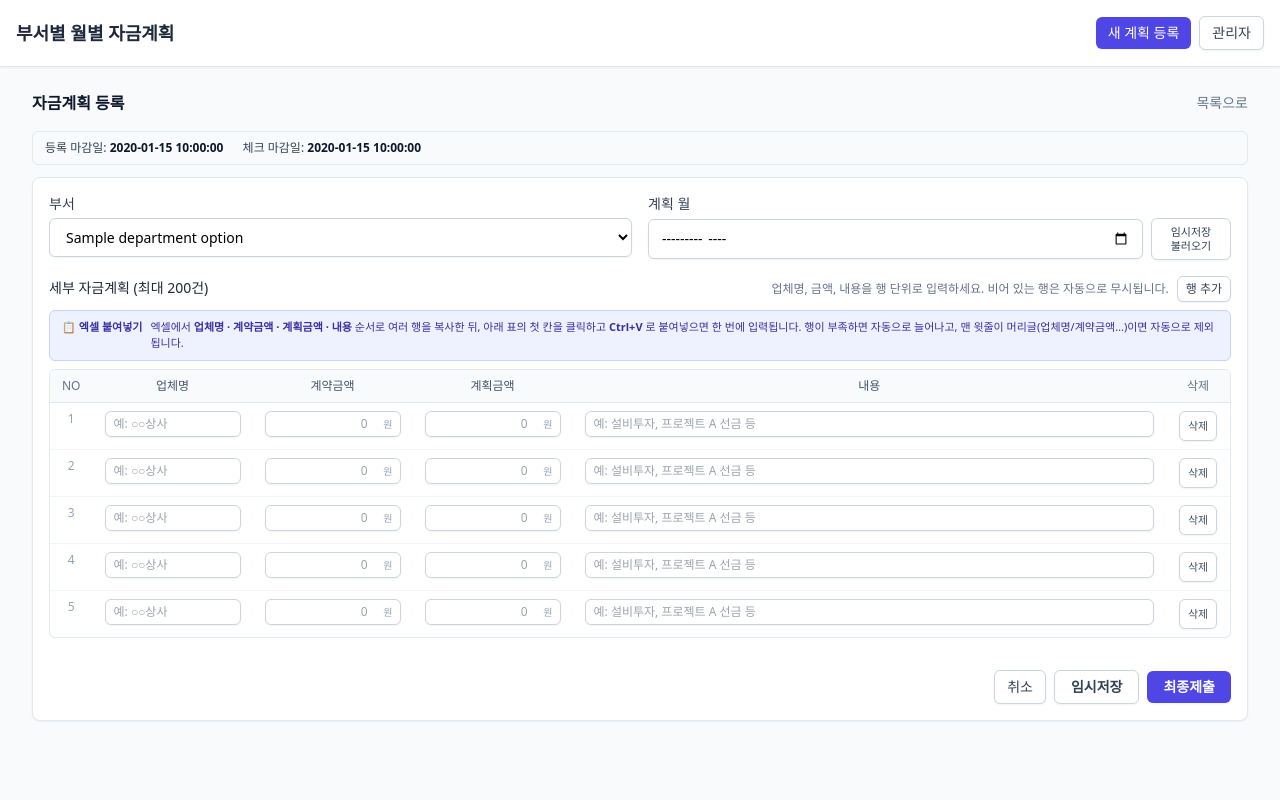
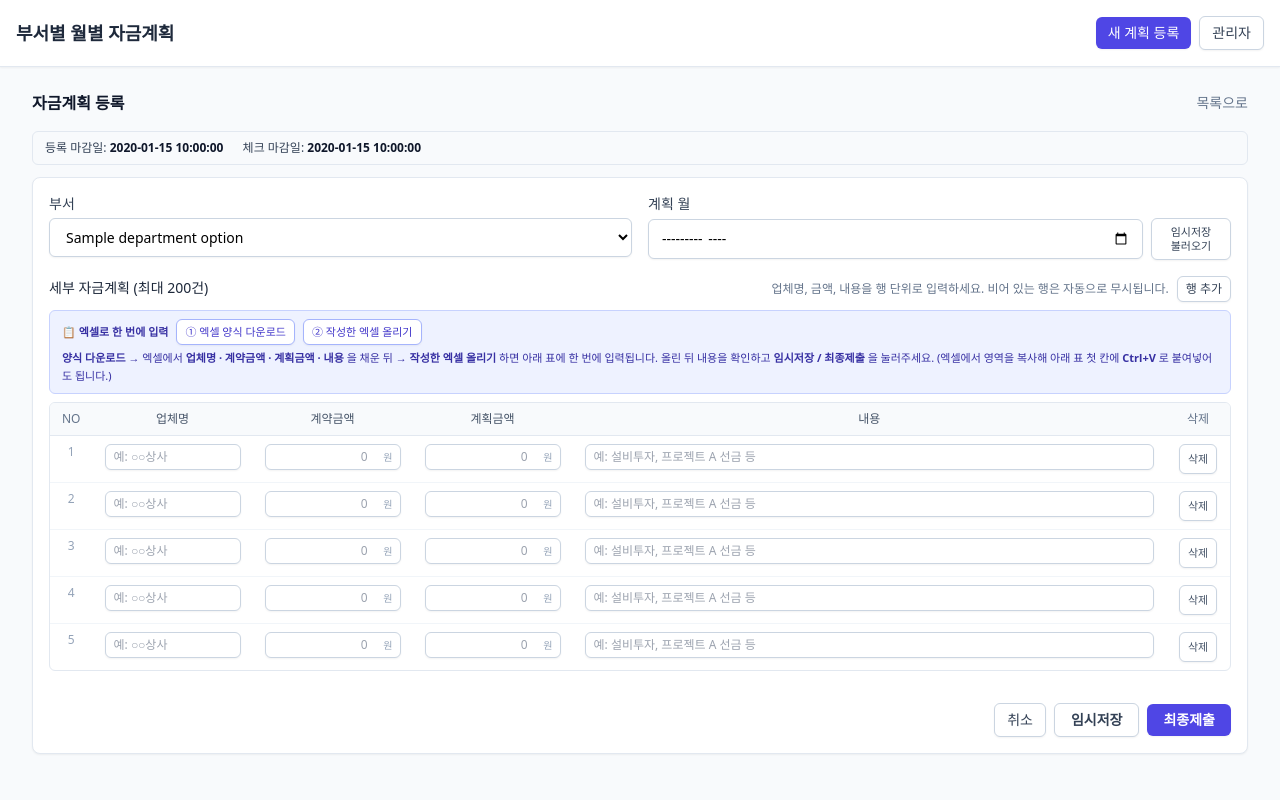
Before and after one commit to wilcoco/jsa, a Flask app: template templates/new_plan.html in a window 1280 px wide. Run offline with Flask 3, Linux system fonts and the light colour scheme; the template is opened without the code that fills it: most values are stand-ins (such as "Sample title", 1, 10 or a date in 2020); some libraries are stand-ins or nearby versions.

Commit message:
엑셀 양식 다운로드 + 업로드(.xlsx/.csv) 일괄 입력 기능 추가
- '엑셀 양식 다운로드' 버튼: 업체명/계약금액/계획금액/내용 머리글과
  예시 1행이 든 .xlsx 양식을 SheetJS로 생성해 내려받음
- '작성한 엑셀 올리기' 버튼: .xlsx/.xls/.csv 파일을 브라우저에서 파싱해
  표에 한 번에 채움(검토 후 임시저장/최종제출). 한글 인코딩 문제 없음
- 붙여넣기/업로드 공통 채우기 로직을 fillGrid()로 통합
- 업로드 시 기존 입력이 있으면 확인 후 초기화, 머리글 행 자동 제외
- 서버/DB/파이썬 의존성 변경 없음(클라이언트 전용, SheetJS CDN)

Co-Authored-By: Claude Opus 4.8 (1M context) <noreply@anthropic.com>

```diff
--- a/templates/new_plan.html
+++ b/templates/new_plan.html
@@ -1,6 +1,8 @@
 {% extends "base.html" %}
 
 {% block content %}
+  <script src="https://cdn.jsdelivr.net/npm/xlsx@0.18.5/dist/xlsx.full.min.js"></script>
+
   <div class="mb-4 flex items-center justify-between">
     <h2 class="text-base font-semibold text-slate-900">
       자금계획 등록
@@ -103,13 +105,30 @@
         </div>
       </div>
 
-      <div class="mb-2 flex items-start gap-2 rounded-md border border-indigo-200 bg-indigo-50 px-3 py-2 text-[11px] text-indigo-800">
-        <span class="font-semibold whitespace-nowrap">📋 엑셀 붙여넣기</span>
-        <span>
-          엑셀에서 <b>업체명 · 계약금액 · 계획금액 · 내용</b> 순서로 여러 행을 복사한 뒤,
-          아래 표의 첫 칸을 클릭하고 <b>Ctrl+V</b> 로 붙여넣으면 한 번에 입력됩니다.
-          행이 부족하면 자동으로 늘어나고, 맨 윗줄이 머리글(업체명/계약금액…)이면 자동으로 제외됩니다.
-        </span>
+      <div class="mb-2 rounded-md border border-indigo-200 bg-indigo-50 px-3 py-2 text-[11px] text-indigo-800">
+        <div class="flex flex-wrap items-center gap-2">
+          <span class="font-semibold">📋 엑셀로 한 번에 입력</span>
+          <button
+            type="button"
+            id="download-template-btn"
+            class="inline-flex items-center rounded-md border border-indigo-300 bg-white px-2 py-1 text-[11px] font-medium text-indigo-700 shadow-sm hover:bg-indigo-100"
+          >
+            ① 엑셀 양식 다운로드
+          </button>
+          <button
+            type="button"
+            id="upload-excel-btn"
+            class="inline-flex items-center rounded-md border border-indigo-300 bg-white px-2 py-1 text-[11px] font-medium text-indigo-700 shadow-sm hover:bg-indigo-100"
+          >
+            ② 작성한 엑셀 올리기
+          </button>
+          <input type="file" id="excel-file-input" accept=".xlsx,.xls,.csv" class="hidden" />
+        </div>
+        <p class="mt-1 leading-relaxed">
+          <b>양식 다운로드</b> → 엑셀에서 <b>업체명 · 계약금액 · 계획금액 · 내용</b> 을 채운 뒤 → <b>작성한 엑셀 올리기</b> 하면 아래 표에 한 번에 입력됩니다.
+          올린 뒤 내용을 확인하고 <b>임시저장 / 최종제출</b> 을 눌러주세요.
+          (엑셀에서 영역을 복사해 아래 표 첫 칸에 <b>Ctrl+V</b> 로 붙여넣어도 됩니다.)
+        </p>
       </div>
 
       <div class="overflow-hidden rounded-md border border-slate-200 bg-white">
@@ -499,6 +518,44 @@
         return cells.some((c) => HEADER_KEYWORDS.indexOf((c || '').trim()) !== -1);
       }
 
+      // (startRow, startCol)부터 2차원 배열 값을 표에 채운다. 채워진 행 수를 반환.
+      function fillGrid(grid, startRow, startCol) {
+        // 첫 줄이 머리글이면 제외
+        if (grid.length > 1 && looksLikeHeader(grid[0])) {
+          grid = grid.slice(1);
+        }
+        if (!grid.length) return 0;
+
+        // 필요한 마지막 행까지 펼치기 (200행 한도)
+        const lastRow = Math.min(startRow + grid.length - 1, 200);
+        ensureRowsVisible(lastRow);
+
+        let filled = 0;
+        grid.forEach((cells, r) => {
+          const rowIndex = startRow + r;
+          if (rowIndex > 200) return;
+          let rowHasValue = false;
+          (cells || []).forEach((rawValue, c) => {
+            const colIndex = startCol + c;
+            if (colIndex >= COLUMN_FIELDS.length) return;
+            const field = COLUMN_FIELDS[colIndex];
+            const input = getCellInput(rowIndex, field);
+            if (!input) return;
+            let value = (rawValue == null ? '' : String(rawValue)).trim();
+            if (MONEY_FIELDS.has(field)) {
+              value = formatNumberWithCommas(value);
+            }
+            input.value = value;
+            if (value) rowHasValue = true;
+          });
+          if (rowHasValue) filled += 1;
+        });
+
+        updateRowNumbers();
+        updateAddRowButtonState();
+        return filled;
+      }
+
       function handlePaste(event) {
         if (isClosed || isEditDeadlineOver) return;
 
@@ -513,52 +570,128 @@
         const text = clipboard.getData('text');
         if (!text) return;
 
-        let grid = parseClipboard(text);
+        const grid = parseClipboard(text);
         // 단일 셀(탭/줄바꿈 없음) 붙여넣기는 기본 동작에 맡긴다.
         if (grid.length === 0) return;
         if (grid.length === 1 && grid[0].length === 1) return;
 
         event.preventDefault();
 
-        // 첫 줄이 머리글이면 제외
-        if (grid.length > 1 && looksLikeHeader(grid[0])) {
-          grid = grid.slice(1);
-        }
-        if (grid.length === 0) return;
-
-        const startField = match[1];
         const startRow = parseInt(match[2], 10);
-        const startCol = COLUMN_FIELDS.indexOf(startField);
-
-        // 필요한 마지막 행까지 펼치기 (200행 한도)
-        const lastRow = Math.min(startRow + grid.length - 1, 200);
-        ensureRowsVisible(lastRow);
-
-        grid.forEach((cells, r) => {
-          const rowIndex = startRow + r;
-          if (rowIndex > 200) return;
-          cells.forEach((rawValue, c) => {
-            const colIndex = startCol + c;
-            if (colIndex >= COLUMN_FIELDS.length) return;
-            const field = COLUMN_FIELDS[colIndex];
-            const input = getCellInput(rowIndex, field);
-            if (!input) return;
-            let value = (rawValue || '').trim();
-            if (MONEY_FIELDS.has(field)) {
-              value = formatNumberWithCommas(value);
-            }
-            input.value = value;
-          });
-        });
-
-        updateRowNumbers();
-        updateAddRowButtonState();
+        const startCol = COLUMN_FIELDS.indexOf(match[1]);
+        fillGrid(grid, startRow, startCol);
       }
 
       // 표 전체에 위임 방식으로 paste 이벤트 연결
       const planTable = document.querySelector('tbody');
       if (planTable) {
         planTable.addEventListener('paste', handlePaste);
+      }
+
+      // ===== 엑셀 양식 다운로드 / 업로드 =====
+      const downloadTemplateBtn = document.getElementById('download-template-btn');
+      const uploadExcelBtn = document.getElementById('upload-excel-btn');
+      const excelFileInput = document.getElementById('excel-file-input');
+
+      function xlsxReady() {
+        if (typeof XLSX === 'undefined') {
+          alert('엑셀 모듈을 아직 불러오지 못했습니다. 잠시 후 다시 시도해 주세요.');
+          return false;
+        }
+        return true;
+      }
+
+      // 표에 입력된 값이 하나라도 있는지 확인
+      function hasAnyInput() {
+        return rows.some((row) =>
+          Array.from(row.querySelectorAll('input')).some((i) => (i.value || '').trim() !== '')
+        );
+      }
+
+      // 모든 행 입력값 초기화 후 기본 표시 상태로 되돌림
+      function clearAllRows() {
+        rows.forEach((row) => {
+          row.querySelectorAll('input').forEach((i) => {
+            i.value = '';
+          });
+          const summaryDiv = row.querySelector('.carry-summary');
+          if (summaryDiv) summaryDiv.classList.add('hidden');
+        });
+        initializeRowVisibility();
+      }
+
+      // 양식 다운로드: 머리글 + 예시 1행이 들어간 .xlsx 생성
+      function downloadTemplate() {
+        if (!xlsxReady()) return;
+        const aoa = [
+          ['업체명', '계약금액', '계획금액', '내용'],
+          ['○○상사', 1000000, 500000, '설비투자 선금'],
+        ];
+        const ws = XLSX.utils.aoa_to_sheet(aoa);
+        ws['!cols'] = [{ wch: 20 }, { wch: 14 }, { wch: 14 }, { wch: 32 }];
+        const wb = XLSX.utils.book_new();
+        XLSX.utils.book_append_sheet(wb, ws, '자금계획');
+        XLSX.writeFile(wb, '자금계획_양식.xlsx');
+      }
+
+      // 업로드: .xlsx/.xls/.csv 파싱 후 표에 채움
+      function handleExcelFile(file) {
+        if (isClosed || isEditDeadlineOver) {
+          alert('마감되었거나 등록 마감일이 지나 업로드할 수 없습니다.');
+          return;
+        }
+        if (!xlsxReady()) return;
+
+        const reader = new FileReader();
+        reader.onload = function (e) {
+          try {
+            const data = new Uint8Array(e.target.result);
+            const wb = XLSX.read(data, { type: 'array' });
+            const ws = wb.Sheets[wb.SheetNames[0]];
+            if (!ws) {
+              alert('엑셀에서 시트를 찾을 수 없습니다.');
+              return;
+            }
+            let grid = XLSX.utils.sheet_to_json(ws, { header: 1, blankrows: false, raw: false });
+            // 완전히 빈 행 제거
+            grid = grid.filter(
+              (r) => r && r.some((c) => (c == null ? '' : String(c)).trim() !== '')
+            );
+            if (!grid.length) {
+              alert('파일에 데이터가 없습니다.');
+              return;
+            }
+            if (hasAnyInput() && !confirm('표에 입력된 내용을 지우고 업로드한 내용으로 채울까요?')) {
+              return;
+            }
+            clearAllRows();
+            const filled = fillGrid(grid, 1, 0);
+            if (filled > 0) {
+              alert(filled + '개 행이 입력되었습니다. 내용을 확인한 뒤 임시저장 또는 최종제출을 눌러주세요.');
+            } else {
+              alert('입력할 데이터를 찾지 못했습니다. 양식의 컬럼 순서(업체명·계약금액·계획금액·내용)를 확인해 주세요.');
+            }
+          } catch (err) {
+            alert('파일을 읽는 중 오류가 발생했습니다: ' + (err && err.message ? err.message : err));
+          }
+        };
+        reader.readAsArrayBuffer(file);
+      }
+
+      if (downloadTemplateBtn) {
+        downloadTemplateBtn.addEventListener('click', downloadTemplate);
+      }
+      if (uploadExcelBtn && excelFileInput) {
+        uploadExcelBtn.addEventListener('click', function () {
+          excelFileInput.click();
+        });
+        excelFileInput.addEventListener('change', function () {
+          if (this.files && this.files[0]) {
+            handleExcelFile(this.files[0]);
+          }
+          // 같은 파일을 다시 선택해도 change 가 발생하도록 초기화
+          this.value = '';
+        });
       }
 
       // 폼 전송 전에 금액 입력에서 콤마 제거
```
